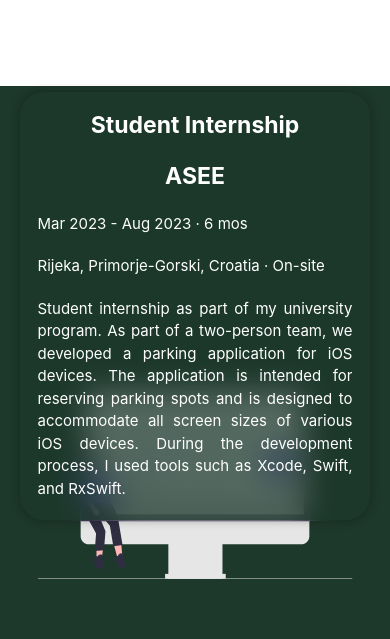
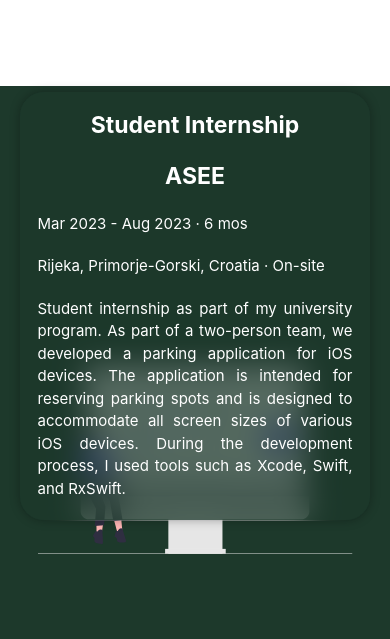
Before and after one commit to LukaViljusic/lukaviljusic.github.io, a plain HTML site: page index.html in a window 390 px wide. Shown: the part 3290-3929 px from the top of the page. Drawn offline with nearby package versions, Linux system fonts and the light colour scheme.

Commit message:
Update style.css

```diff
--- a/style.css
+++ b/style.css
@@ -684,7 +684,7 @@ display: inline-block;
 
     .imgcontact {
         padding: 0;
-        margin-top: -275px;
+        margin-top: -300px;
     }
 
     .contact-page {
```
